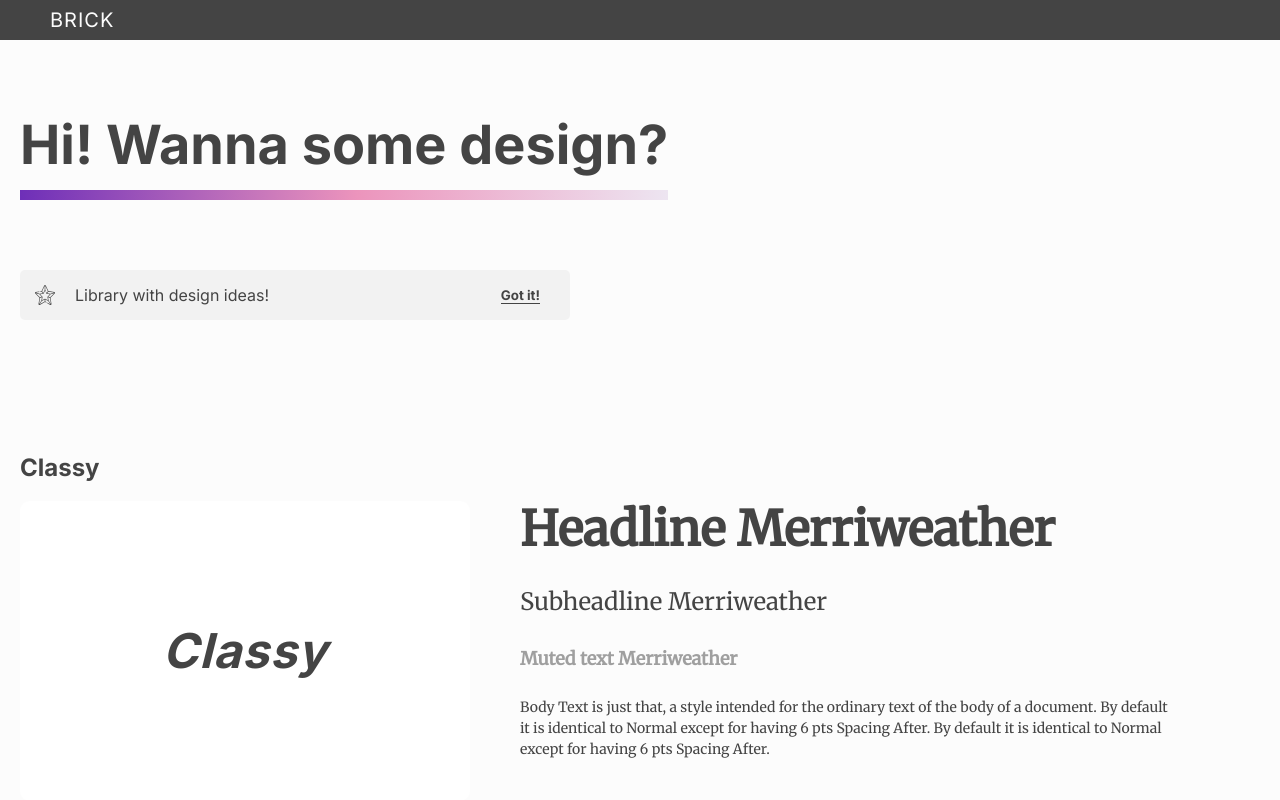
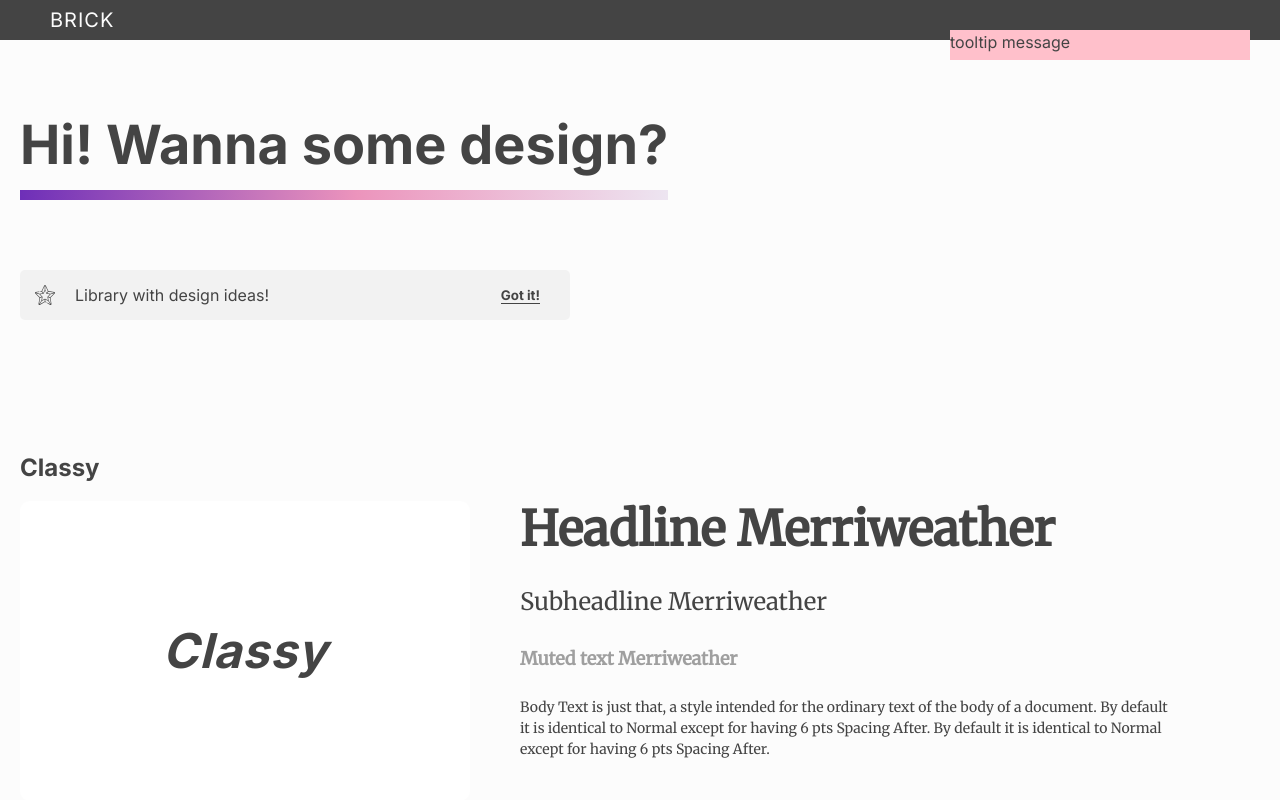
Before and after one commit to serozhkohanna/design-brick, a React (Create React App) app: page / in a window 1280 px wide. Shown: the top 800 px of the page. Built offline with nearby package versions, Linux system fonts and the light colour scheme.

Commit message:
Tooltip interface.

```diff
--- a/src/App.tsx
+++ b/src/App.tsx
@@ -4,11 +4,13 @@ import Header from "./components/Header/Header";
 import Hero from "./components/Hero/Hero";
 import Footer from "./components/Footer/Footer";
 import Cards from './components/Cards/Cards';
+import Tooltip from "./components/Tooltip/Tooltip";
 
 function App() {
   return (
     <div className="page">
       <Header/>
+      <Tooltip/>
       <div className="page-content">
         <div className="container">
           <Hero/>
--- a/src/components/Cards/Cards.tsx
+++ b/src/components/Cards/Cards.tsx
@@ -34,6 +34,7 @@ const Cards: FC<Props> = ({designData, typographyData}) => {
 
   const handleCopy = () => {
 	setCopy(true);
+	console.log('copied to clipboard');
 	setTimeout(function () {
 	  setCopy(false)
 	}, 2000);
@@ -182,7 +183,7 @@ const Cards: FC<Props> = ({designData, typographyData}) => {
 				  <div className="row">
 					{item.colors[activePalette].map((color, i) => {
 					  return <div className="color-item" key={i}>
-						<CopyToClipboard text={color}>
+						<CopyToClipboard onCopy={handleCopy} text={color}>
 						  <button className="copy-btn">
 							<img src={CopyIcon} alt="copy-icon"/>
 						  </button>
@@ -195,6 +196,7 @@ const Cards: FC<Props> = ({designData, typographyData}) => {
 					}
 					<div className="color-gradient">
 					  <CopyToClipboard
+						onCopy={handleCopy}
 						text={`background: linear-gradient(270deg, ${item.colors[activePalette][1]} 0.92%, ${item.colors[activePalette][0]} 101.15%)`}>
 						<button className="copy-btn">
 						  <img src={CopyIcon} alt="copy-icon"/>
--- /dev/null
+++ b/src/components/Tooltip/Tooltip.scss
@@ -0,0 +1,8 @@
+.tooltip {
+  width: 300px;
+  height: 30px;
+  background: pink;
+  position: fixed;
+  top: 30px;
+  right: 30px;
+}
--- /dev/null
+++ b/src/components/Tooltip/Tooltip.tsx
@@ -0,0 +1,13 @@
+import React, { FC } from 'react';
+import './Tooltip.scss';
+
+interface Props {
+  type?: string;
+  message?: string;
+}
+
+const Tooltip: FC<Props> = ({type, message}) => {
+  return <div className='tooltip'>tooltip message</div>
+}
+
+export default Tooltip;
--- a/src/constants/interfaces.ts
+++ b/src/constants/interfaces.ts
@@ -33,3 +33,8 @@ export interface Typography {
   textMuted: TypographyProperties;
   text: TypographyProperties;
 }
+
+export interface Tooltip {
+  type: string;
+  message: string;
+}
```
